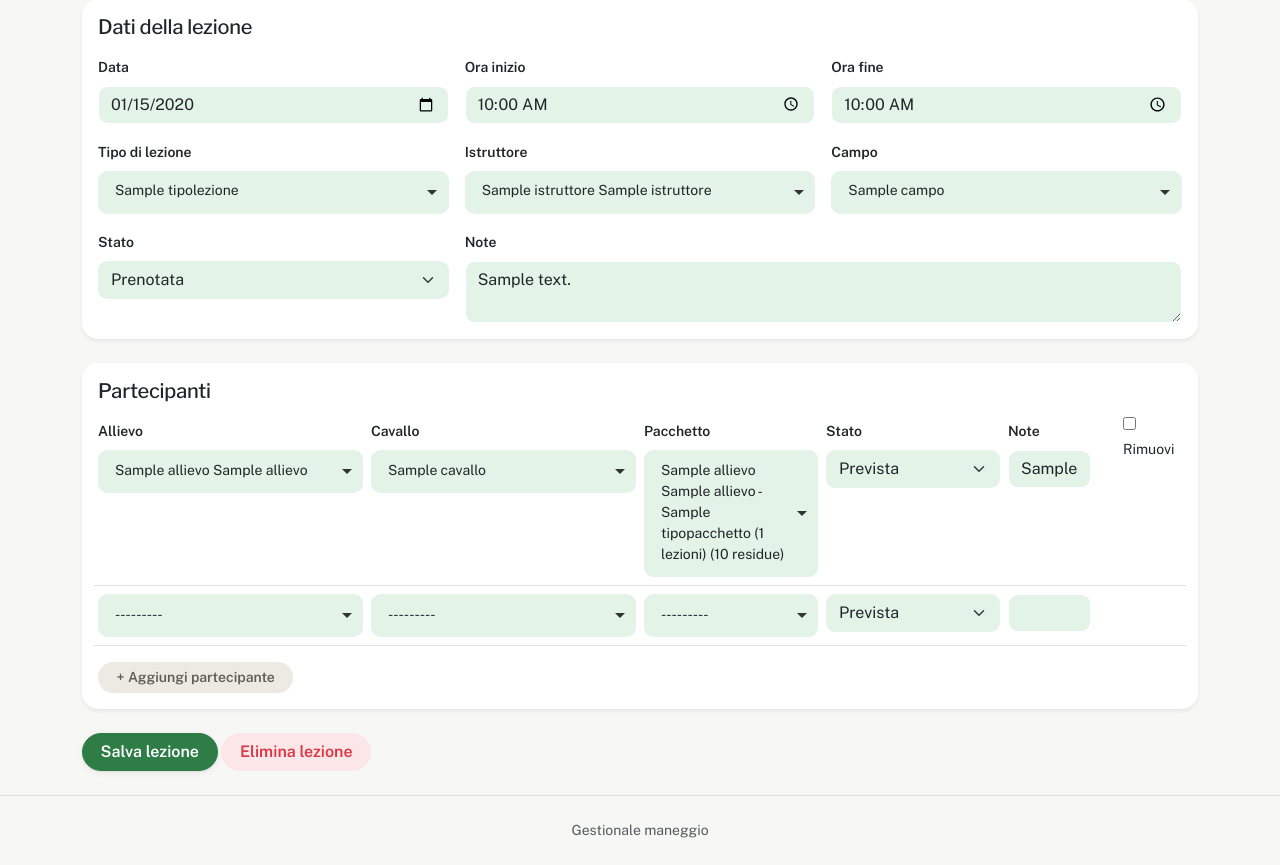
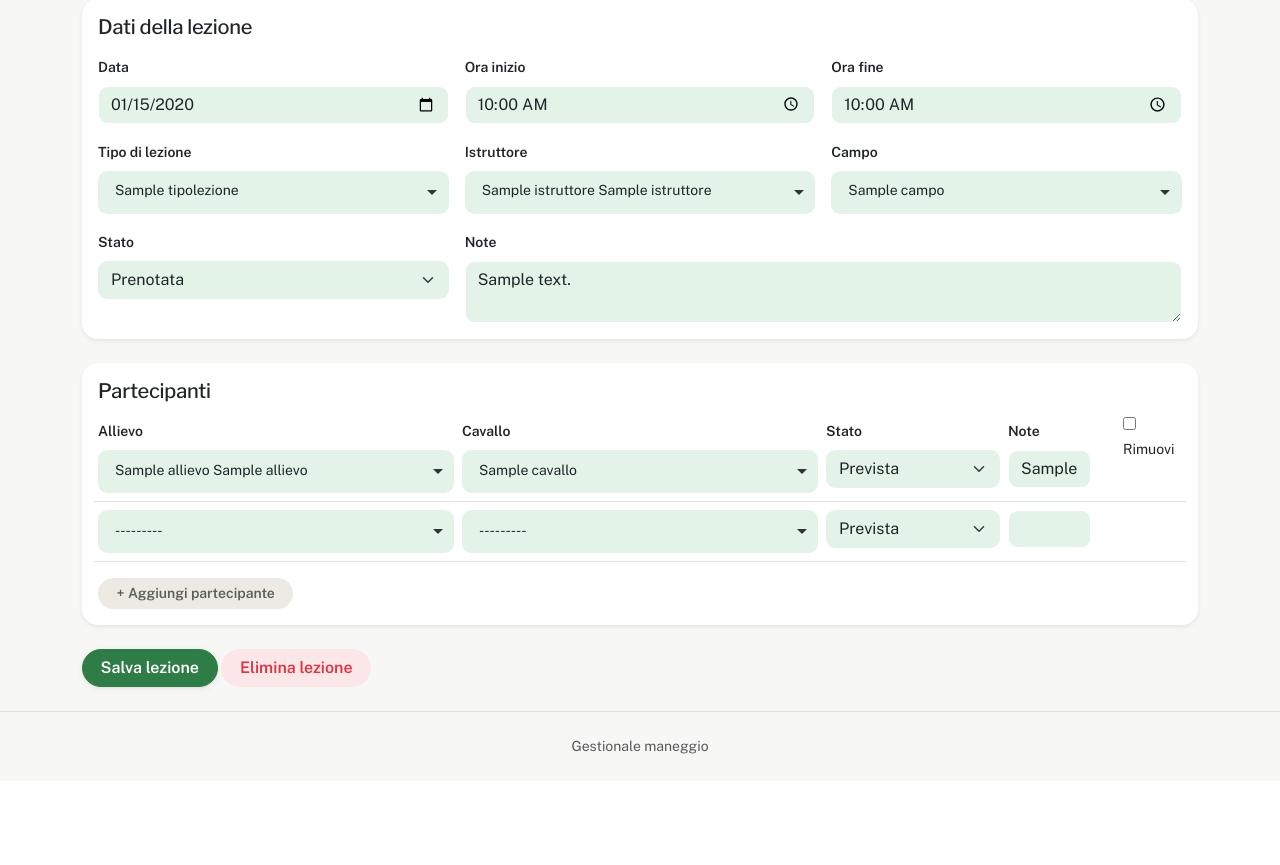
Before and after one commit to Lorenzo-Guardabascio/EquiLesson, a Django app: page /lezioni/1/modifica/ in a window 1280 px wide. Shown: the part 139-1004 px from the top of the page. After the commit the page ends 893 px from the top, so only its background shows below. Run offline with Django 5.2, Linux system fonts and the light colour scheme; a user stored in the database is signed in; tables that the repository leaves empty hold one stand-in row (values such as "Sample post"); parts of the project's set-up code (start-up, migrations or seed data) failed here and were passed over; some libraries are stand-ins or nearby versions.

Commit message:
Ridisegna il flusso pacchetti da zero (discusso e confermato con l'utente)
Il modello precedente (anche dopo la correzione di stamattina) restava
concettualmente sbagliato: un pacchetto è un blocco di N lezioni con
una finestra di validità, non qualcosa da collegare lezione per
lezione. Non serviva nessuna scelta né automatica né manuale.

- Partecipazione.pacchetto ELIMINATO (modello, form, admin) — nessun
  collegamento esplicito da nessuna parte
- Pacchetto.lezioni_utilizzate conta le lezioni svolte/assenti
  dell'allievo la cui data cade dentro [data_inizio, data_scadenza]
  del pacchetto: si deriva da allievo+data, punto. Confermato con
  l'utente che la sovrapposizione tra pacchetti dello stesso allievo è
  strutturalmente impossibile (un pacchetto è le lezioni stesse), quindi
  nessuna gestione di ambiguità aggiunta
- Form lezione: tolta la colonna Pacchetto, colonne dei partecipanti
  riproporzionate (allievo/cavallo più larghi, stato/note più stretti),
  rimossa tutta la logica JS di filtro/auto-selezione che non serve più

Corretto anche il secondo problema segnalato — due interfacce parallele
sugli stessi dati (admin di Django + form custom), che rischiavano di
disallinearsi (validazioni/automatismi del form custom non esistono
passando dall'admin):
- Lezione/Partecipazione nell'admin diventano sola consultazione per
  chiunque (SolaConsultazioneMixin: niente add/change/delete)
- imposta_ruoli non dà più agli istruttori permessi di scrittura su
  lezione/partecipazione (restano di sola lettura, come tutto il resto)
  — il form custom richiede solo is_staff, non un permesso specifico,
  quindi istruttori e segreteria continuano a lavorare da lì senza
  differenze

Verificato end-to-end con un browser reale, incluso da un account
istruttore reale (non solo superuser): admin lezioni sola lettura
(bottone 'aggiungi' assente, /add/ risponde 403), form custom
pienamente funzionante (nessuna colonna pacchetto, salvataggio
corretto), conteggio pacchetto ancora accurato senza alcun
collegamento esplicito (dati demo: Sofia Ricci 1 utilizzata/7 residue,
derivato solo da allievo+data).

```diff
--- a/lezioni/forms.py
+++ b/lezioni/forms.py
@@ -1,7 +1,5 @@
 from django import forms
 from django.forms import inlineformset_factory
-
-from pacchetti.models import Pacchetto
 
 from .models import Lezione, Partecipazione
 
@@ -39,74 +37,20 @@ class LezioneForm(forms.ModelForm):
         }
 
 
-class PacchettoSelect(forms.Select):
-    """Select per il pacchetto che espone allievo e stato di ogni opzione.
-
-    Serve alla riga JS lato client per due cose: mostrare solo i pacchetti
-    dell'allievo scelto in quella riga di partecipazione, e pre-selezionare
-    da sola il pacchetto ATTIVO di quell'allievo quando ce n'è uno solo —
-    normalmente non c'è alcun motivo per cui la segreteria debba scegliere a
-    mano il pacchetto ogni volta, dato che un allievo ha in pratica sempre un
-    solo pacchetto attivo alla volta. La validazione vera resta comunque
-    server-side in PartecipazioneForm.clean(): questi attributi sono solo
-    per l'usabilità, non per la sicurezza dei dati.
-
-    La mappa pacchetto->(allievo, attivo) si interroga in `optgroups()`, non
-    in `__init__`: il widget è un'istanza condivisa a livello di classe (vive
-    per tutta la vita del processo), quindi interrogare il DB nel costruttore
-    la congelerebbe alla prima richiesta (pacchetti creati dopo non
-    comparirebbero più) — oltre a rompere `manage.py migrate` su un database
-    ancora vuoto, dato che il modulo si importa prima che le tabelle esistano.
-    """
-
-    def optgroups(self, name, value, attrs=None):
-        self._info_pacchetto = {
-            pk: (allievo_id, stato)
-            for pk, allievo_id, stato in Pacchetto.objects.values_list("pk", "allievo_id", "stato")
-        }
-        return super().optgroups(name, value, attrs)
-
-    def create_option(self, name, value, label, selected, index, subindex=None, attrs=None):
-        option = super().create_option(name, value, label, selected, index, subindex, attrs)
-        pk = value.value if hasattr(value, "value") else value
-        allievo_id, stato = getattr(self, "_info_pacchetto", {}).get(pk, (None, None))
-        if allievo_id is not None:
-            option["attrs"]["data-allievo"] = allievo_id
-            if stato == Pacchetto.Stato.ATTIVO:
-                option["attrs"]["data-attivo"] = "1"
-        return option
-
-
 class PartecipazioneForm(forms.ModelForm):
+    # Niente campo pacchetto: un pacchetto è un blocco di N lezioni con una
+    # finestra di validità, non qualcosa da collegare lezione per lezione. Il
+    # consumo si calcola da solo (vedi Pacchetto.lezioni_utilizzate) dalla
+    # data della lezione e dall'allievo, senza bisogno di alcuna scelta qui.
     class Meta:
         model = Partecipazione
-        fields = ["allievo", "cavallo", "pacchetto", "stato", "note"]
+        fields = ["allievo", "cavallo", "stato", "note"]
         widgets = {
-            "allievo": forms.Select(attrs={**SELECT_ATTRS, "data-searchable": "true", "data-role": "allievo"}),
+            "allievo": forms.Select(attrs={**SELECT_ATTRS, "data-searchable": "true"}),
             "cavallo": forms.Select(attrs={**SELECT_ATTRS, "data-searchable": "true"}),
-            "pacchetto": PacchettoSelect(attrs={**SELECT_ATTRS, "data-role": "pacchetto"}),
             "stato": forms.Select(attrs=SELECT_ATTRS),
             "note": forms.TextInput(attrs=INPUT_ATTRS),
         }
-
-    def __init__(self, *args, **kwargs):
-        super().__init__(*args, **kwargs)
-        # Pacchetto.__str__ attraversa sia allievo che tipo_pacchetto: senza
-        # select_related, stampare tutte le opzioni di questo <select> (una
-        # per pacchetto esistente) costerebbe 2 query in più per ciascuna.
-        self.fields["pacchetto"].queryset = Pacchetto.objects.select_related("allievo", "tipo_pacchetto")
-
-    def clean(self):
-        cleaned = super().clean()
-        allievo = cleaned.get("allievo")
-        pacchetto = cleaned.get("pacchetto")
-        if allievo and pacchetto and pacchetto.allievo_id != allievo.pk:
-            self.add_error(
-                "pacchetto",
-                f"Questo pacchetto appartiene a {pacchetto.allievo}, non a {allievo}: "
-                "sceglierne uno dell'allievo selezionato.",
-            )
-        return cleaned
 
 
 PartecipazioneFormSet = inlineformset_factory(
--- a/lezioni/models.py
+++ b/lezioni/models.py
@@ -97,13 +97,6 @@ class Partecipazione(models.Model):
     cavallo = models.ForeignKey(
         Cavallo, on_delete=models.SET_NULL, null=True, blank=True, related_name="partecipazioni"
     )
-    pacchetto = models.ForeignKey(
-        "pacchetti.Pacchetto",
-        on_delete=models.SET_NULL,
-        null=True,
-        blank=True,
-        related_name="partecipazioni",
-    )
     stato = models.CharField(max_length=15, choices=Stato.choices, default=Stato.PREVISTA)
     note = models.CharField(max_length=255, blank=True)
 
--- a/lezioni/templates/lezioni/lezione_form.html
+++ b/lezioni/templates/lezioni/lezione_form.html
@@ -84,17 +84,13 @@
                 {% for pform in formset %}
                 <div class="row g-2 align-items-start border-bottom pb-2 mb-2 partecipazione-row">
                     {% for hidden in pform.hidden_fields %}{{ hidden }}{% endfor %}
-                    <div class="col-sm-3">
+                    <div class="col-sm-4">
                         {% if forloop.first %}<label class="form-label small">{% trans "Allievo" %}</label>{% endif %}
                         {{ pform.allievo }}
                     </div>
-                    <div class="col-sm-3">
+                    <div class="col-sm-4">
                         {% if forloop.first %}<label class="form-label small">{% trans "Cavallo" %}</label>{% endif %}
                         {{ pform.cavallo }}
-                    </div>
-                    <div class="col-sm-2">
-                        {% if forloop.first %}<label class="form-label small">{% trans "Pacchetto" %}</label>{% endif %}
-                        {{ pform.pacchetto }}
                     </div>
                     <div class="col-sm-2">
                         {% if forloop.first %}<label class="form-label small">{% trans "Stato" %}</label>{% endif %}
@@ -130,7 +126,6 @@
     <div class="row g-2 align-items-start border-bottom pb-2 mb-2 partecipazione-row">
         {{ formset.empty_form.allievo }}
         {{ formset.empty_form.cavallo }}
-        {{ formset.empty_form.pacchetto }}
         {{ formset.empty_form.stato }}
         {{ formset.empty_form.note }}
     </div>
@@ -164,77 +159,8 @@ document.addEventListener('DOMContentLoaded', function () {
         return istanza;
     }
 
-    // Il pacchetto scelto in una riga deve appartenere all'allievo di quella
-    // stessa riga: qui si filtrano le opzioni visibili (la validazione vera
-    // resta comunque server-side in PartecipazioneForm.clean()). In più: se
-    // l'allievo ha esattamente un pacchetto attivo e la riga non ha già una
-    // scelta esplicita, lo si preseleziona da soli — non c'è motivo per cui
-    // la segreteria debba scegliere a mano il pacchetto praticamente ogni
-    // volta, dato che un allievo ha in pratica sempre un solo pacchetto
-    // attivo alla volta. Se sono zero o più di uno resta vuoto: sceglierlo
-    // in quel caso è una decisione reale, non un automatismo sicuro.
-    function opzioniPacchettoPerAllievo(selectPacchetto, allievoId) {
-        // Legge dalla copia originale catturata in inizializzaRiga, MAI dal
-        // <select> live: setChoices(..., true) sotto sostituisce le opzioni
-        // reali del <select> sottostante con quelle filtrate, quindi rileggere
-        // da lì al filtro successivo troverebbe solo quello che è sopravvissuto
-        // all'ultimo filtro — i pacchetti esclusi sarebbero persi per sempre,
-        // non solo nascosti (bug reale, trovato testando con un browser vero:
-        // al caricamento pagina, con allievo ancora vuoto, il primo filtro
-        // svuotava la select cancellando tutti i pacchetti che c'erano).
-        var originali = selectPacchetto._opzioniOriginali || [];
-        var opzioni = [];
-        var giaSelezionato = false;
-        var candidatoAttivo = null;
-        originali.forEach(function (opt) {
-            var appartieneAllievo = !opt.allievo || opt.value === '' || opt.allievo === allievoId;
-            if (!appartieneAllievo) return;
-            if (opt.selected && opt.value !== '') giaSelezionato = true;
-            if (opt.attivo === '1' && opt.allievo === allievoId) {
-                candidatoAttivo = candidatoAttivo === null ? opt.value : false;
-            }
-            opzioni.push({ value: opt.value, label: opt.label, selected: opt.selected });
-        });
-        if (!giaSelezionato && candidatoAttivo) {
-            opzioni.forEach(function (o) { o.selected = (o.value === candidatoAttivo); });
-        }
-        return opzioni;
-    }
-
-    function aggiornaPacchettiRiga(riga) {
-        var selectAllievo = riga.querySelector('[data-role="allievo"]');
-        var selectPacchetto = riga.querySelector('[data-role="pacchetto"]');
-        if (!selectAllievo || !selectPacchetto) return;
-        var istanzaPacchetto = istanzeChoices.get(selectPacchetto);
-        if (!istanzaPacchetto) return;
-        istanzaPacchetto.setChoices(
-            opzioniPacchettoPerAllievo(selectPacchetto, selectAllievo.value), 'value', 'label', true
-        );
-    }
-
     function inizializzaRiga(riga) {
         riga.querySelectorAll('select[data-searchable="true"]').forEach(inizializzaSearchable);
-        var selectPacchetto = riga.querySelector('[data-role="pacchetto"]');
-        if (selectPacchetto) {
-            inizializzaSearchable(selectPacchetto);
-            if (!selectPacchetto._opzioniOriginali) {
-                selectPacchetto._opzioniOriginali = Array.prototype.map.call(
-                    selectPacchetto.querySelectorAll('option'),
-                    function (opt) {
-                        return {
-                            value: opt.value, label: opt.textContent,
-                            allievo: opt.dataset.allievo, attivo: opt.dataset.attivo,
-                            selected: opt.selected,
-                        };
-                    }
-                );
-            }
-        }
-        var selectAllievo = riga.querySelector('[data-role="allievo"]');
-        if (selectAllievo) {
-            selectAllievo.addEventListener('change', function () { aggiornaPacchettiRiga(riga); });
-        }
-        aggiornaPacchettiRiga(riga);
     }
 
     // idempotente: inizializzaSearchable salta chi è già in istanzeChoices
@@ -250,7 +176,7 @@ document.addEventListener('DOMContentLoaded', function () {
         var riga = wrapper.firstElementChild;
         // colonne coerenti con le righe esistenti
         var cols = riga.querySelectorAll('select, input');
-        var wrappers = ['col-sm-3', 'col-sm-3', 'col-sm-2', 'col-sm-2', 'col-sm-1'];
+        var wrappers = ['col-sm-4', 'col-sm-4', 'col-sm-2', 'col-sm-1'];
         cols.forEach(function (el, i) {
             var col = document.createElement('div');
             col.className = wrappers[i] || 'col-sm-2';
--- a/pacchetti/models.py
+++ b/pacchetti/models.py
@@ -57,17 +57,22 @@ class Pacchetto(models.Model):
     @property
     def lezioni_utilizzate(self):
         """Quante lezioni ha già consumato: calcolato, non un contatore salvato
-        a mano. Prima era un campo che nessuna parte del codice aggiornava mai
-        — si poteva collegare un pacchetto a una partecipazione e il conteggio
-        non si muoveva di una virgola. Contando dalle partecipazioni vere non
-        può più disallinearsi dalla realtà: conta come "usata" una lezione
-        svolta o un'assenza (il cavallo/istruttore/orario erano comunque
-        stati riservati), non una lezione ancora prevista o annullata.
+        a mano né un collegamento esplicito da scegliere lezione per lezione.
+
+        Un pacchetto è un blocco di N lezioni con una finestra di validità:
+        conta come "usata" ogni lezione svolta o un'assenza (il cavallo/
+        istruttore/orario erano comunque stati riservati) di quell'allievo la
+        cui data cade dentro [data_inizio, data_scadenza] — non serve altro.
+        Un allievo ha un solo pacchetto attivo alla volta, quindi non c'è
+        ambiguità possibile su quale pacchetto "copra" una lezione.
         """
         from lezioni.models import Partecipazione
 
-        return self.partecipazioni.filter(
-            stato__in=[Partecipazione.Stato.SVOLTA, Partecipazione.Stato.ASSENTE]
+        return Partecipazione.objects.filter(
+            allievo=self.allievo,
+            stato__in=[Partecipazione.Stato.SVOLTA, Partecipazione.Stato.ASSENTE],
+            lezione__data__gte=self.data_inizio,
+            lezione__data__lte=self.data_scadenza,
         ).count()
 
     @property
```
Also changed, not shown: lezioni/admin.py (+23 -5 lines), persone/management/commands/carica_dati_demo.py (+9 -8 lines), persone/management/commands/imposta_ruoli.py (+8 -6 lines), lezioni/migrations/0004_remove_partecipazione_pacchetto.py (added).
